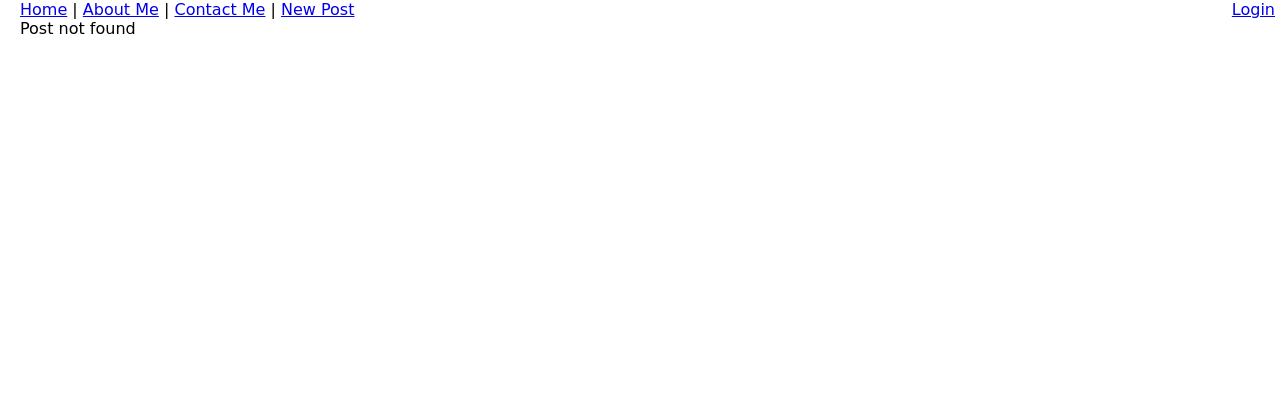
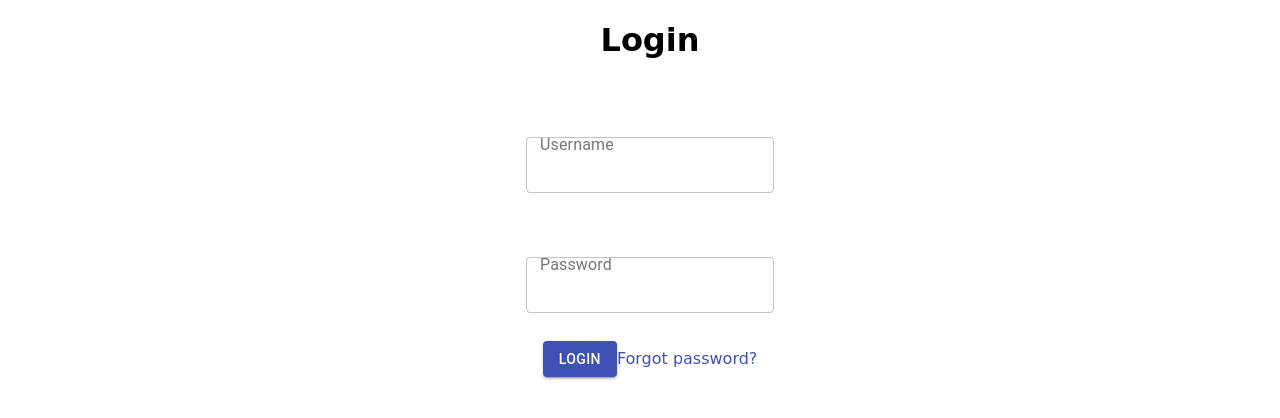
Before and after one commit to ChenAsraf64/Multiple-page-Blog-Structure, a React (Create React App) app: page /login in a window 1280 px wide. Before the commit this address had no page. Shown: the top 418 px of the page. Built offline with nearby package versions, Linux system fonts and the light colour scheme.

Commit message:
commit message

```diff
--- a/package.json
+++ b/package.json
@@ -3,6 +3,7 @@
   "version": "0.1.0",
   "private": true,
   "dependencies": {
+    "@material-ui/core": "^4.12.4",
     "@testing-library/jest-dom": "^5.16.5",
     "@testing-library/react": "^13.4.0",
     "@testing-library/user-event": "^13.5.0",
--- a/src/App.css
+++ b/src/App.css
@@ -120,3 +120,15 @@ form div {
   margin: 4px 2px;
   cursor: pointer;
 }
+
+/*style login forn*/
+.login-form {
+  display: flex;
+  align-items: center;
+  flex-direction: column;
+  margin-top: 0;
+}
+
+.login-page__title {
+  text-align: center;
+}
--- a/src/App.js
+++ b/src/App.js
@@ -6,6 +6,8 @@ import AboutMe from "./pages/AboutMe";
 import Home from "./pages/Home";
 import PostPage from "./pages/PostPage";
 import NewPost from "./pages/NewPost";
+import LoginPage from "./pages/LoginPage";
+
 
 function App() {
   return (
@@ -20,6 +22,7 @@ function App() {
         </Route>
         <Route path="/:id" element={<PostPage />} />
         <Route path="/newpost" element={<NewPost />} />
+        <Route path="/login" element={<LoginPage />} />
       </Routes>
     </>
   );
--- a/src/MyBlog.js
+++ b/src/MyBlog.js
@@ -1,5 +1,4 @@
 import React from "react";
-import Header from "./components/Header.js";
 import Post from "./components/Post.js";
 import Sidebar from "./components/Sidebar.js";
 import { posts } from './PostsArray.js';
--- /dev/null
+++ b/src/components/FullPost.js
@@ -0,0 +1,19 @@
+function FullPost(props) {
+    const { title, description, author, published } = props;
+
+    return (
+        <div className="post">
+            <span>
+                <h3>Blog post #{title}</h3>
+                <p>
+                    {description}
+                    <br />
+                </p>
+                <br />
+                <p>Published {published} days ago by {author}</p>
+            </span>
+        </div>
+    );
+}
+
+export default FullPost;
--- a/src/components/Post.js
+++ b/src/components/Post.js
@@ -1,13 +1,21 @@
-import React from "react";
+import { useState } from "react";
+import { Link } from "react-router-dom";
 
 function Post(props) {
     const { title, description, author, published } = props;
+    const [isClicked, setIsClicked] = useState(false);
+    const handleClick = () => {
+        setIsClicked(true);
+    };
 
     return (
         <div className="post">
             <div className="box"></div>
             <span>
-                <h3>Blog post #{title}</h3>
+                <Link to={title} onClick={handleClick} disabled={isClicked}>
+                    <h3>Blog post #{title}</h3>
+                </Link>
+
                 <p>
                     {description}
                     <br />
--- a/src/components/Sidebar.js
+++ b/src/components/Sidebar.js
@@ -1,5 +1,5 @@
 import { Link } from "react-router-dom";
-import { posts } from '../PostsArray.js';
+
 
 function Sidebar(props) {
     const { title, postnum, postnum1, postnum2 } = props;
--- a/src/pages/AboutMe.js
+++ b/src/pages/AboutMe.js
@@ -1,6 +1,3 @@
-//import Header from "../components/Header";
-import React from "react";
-
 const AboutMe = () => {
     return <div>Hay my name is Chen and for now this is a static page</div>;
 };
--- a/src/pages/Home.js
+++ b/src/pages/Home.js
@@ -1,4 +1,3 @@
-import Header from "../components/Header";
 import MyBlog from "../MyBlog.js";
 
 const Home = () => {
--- /dev/null
+++ b/src/pages/LoginPage.js
@@ -0,0 +1,36 @@
+import { TextField, Button, Link } from "@material-ui/core";
+
+function LoginPage() {
+    return (
+        <main>
+            <h1 className="login-page__title">Login</h1>
+            <form className="login-form">
+                <div>
+                    <TextField
+                        id="username"
+                        label="Username"
+                        variant="outlined"
+                        margin="normal"
+                    />
+                </div>
+                <div>
+                    <TextField
+                        id="password"
+                        label="Password"
+                        type="password"
+                        variant="outlined"
+                        margin="normal"
+                    />
+                </div>
+                <div>
+                    <Button variant="contained" color="primary">
+                        Login
+                    </Button>
+                    <Link href="/login">Forgot password?</Link>
+                </div>
+            </form>
+        </main>
+    );
+}
+
+export default LoginPage;
--- a/src/pages/PostPage.js
+++ b/src/pages/PostPage.js
@@ -1,6 +1,6 @@
 import { useParams } from "react-router-dom";
 import { posts } from "../PostsArray.js";
-import Post from '../components/Post.js';
+import FullPost from '../components/FullPost.js';
 import Header from '../components/Header.js';
 
 const PostPage = () => {
@@ -19,7 +19,7 @@ const PostPage = () => {
     return (
         <div>
             <Header />
-            <Post {...post} />
+            <FullPost {...post} />
         </div>
     );
 };
```
Also changed, not shown: 1 other file (tests, documents, lock files or other folders).
